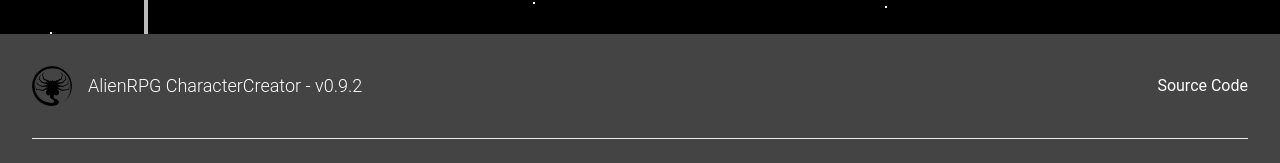
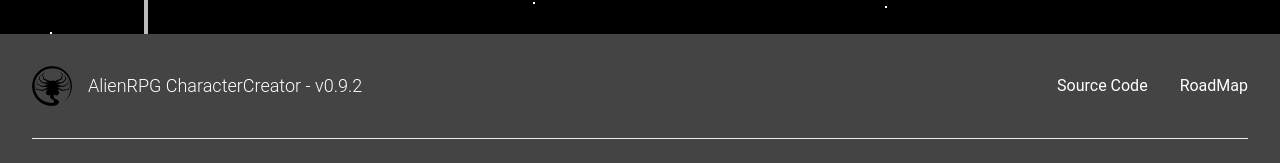
Before and after one commit to Huskago/alienrpg-charactercreator, a React (Vite) app: page / in a window 1280 px wide. Shown: the part 704-867 px from the top of the page. Built offline with nearby package versions, Linux system fonts and the light colour scheme.

Commit message:
Update Footer.tsx

```diff
--- a/src/components/Footer.tsx
+++ b/src/components/Footer.tsx
@@ -23,6 +23,16 @@ export const Footer = () => {
                                 Source Code
                             </Typography>
                         </li>
+                        <li onClick={() => window.open("https://trello.com/b/Hy17kp4T/roadmap-alienrpg-character-creator", "_blank")}>
+                            <Typography
+                                as="a"
+                                href="#"
+                                color="white"
+                                className="font-normal transition-colors hover:text-blue-500 focus:text-blue-500"
+                            >
+                                RoadMap
+                            </Typography>
+                        </li>
                     </ul>
                 </div>
                 <hr className="my-8 border-blue-gray-50" />
```
